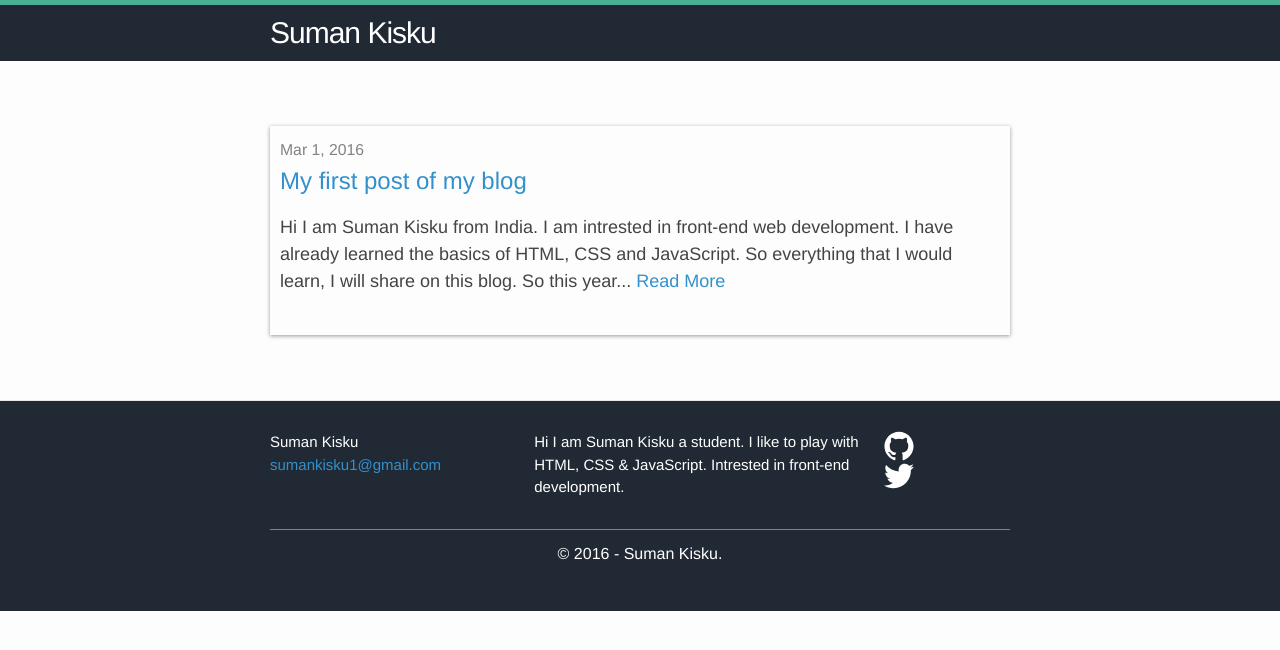
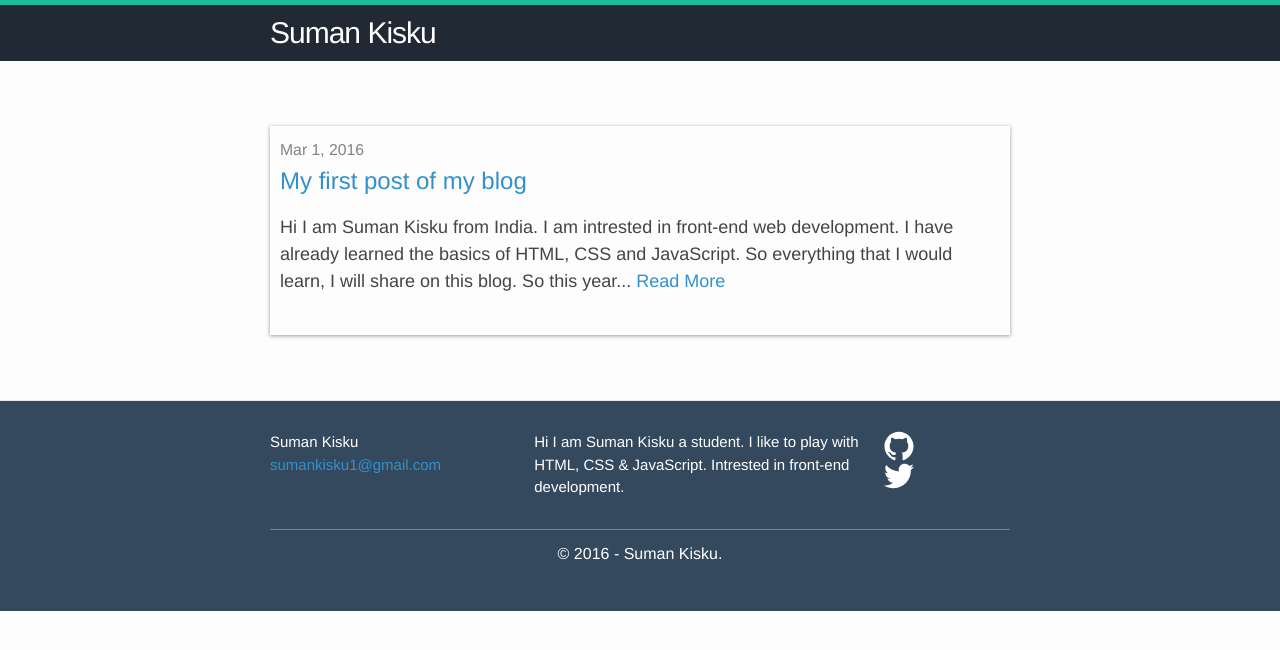
Before and after one commit to SumanKisku/sumankisku.github.io, a Jekyll site: the page built from index.html, in a window 1280 px wide. Shown: the top 650 px of the page. Built offline with Jekyll 4.4.1, drawn with Linux system fonts in a browser that asks for light colours.

Commit message:
Change border color

```diff
--- a/_sass/_layout.scss
+++ b/_sass/_layout.scss
@@ -2,7 +2,7 @@
  * Site header
  */
 .site-header {
-    border-top: 5px solid #49B293;
+    border-top: 5px solid #1ABC9C;
     min-height: 56px;
 
     // Positioning context for the mobile navigation icon
@@ -61,7 +61,7 @@
 .site-footer {
     border-top: 1px solid $grey-color-light;
     padding: $spacing-unit 0;
-    background-color: #212A34;
+    background-color: #34495E;
 }
 
 .footer-heading {
```
